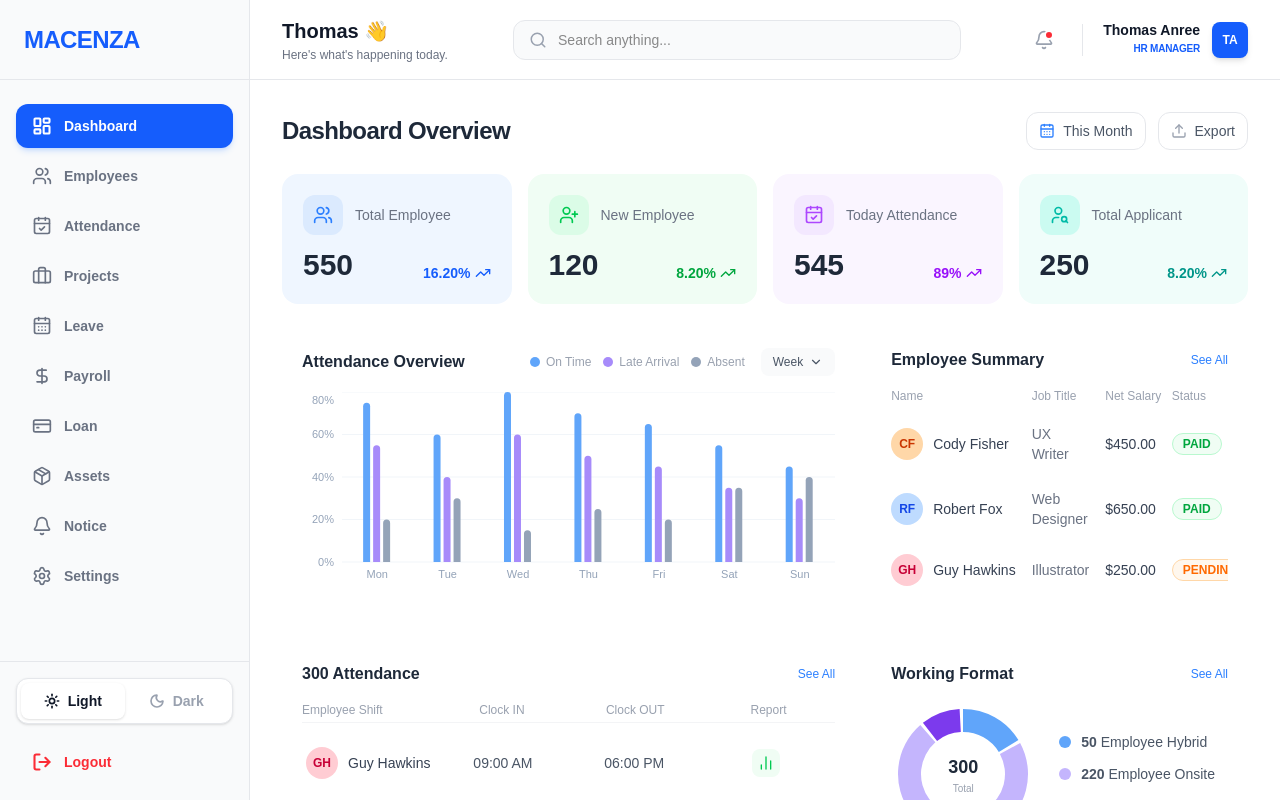
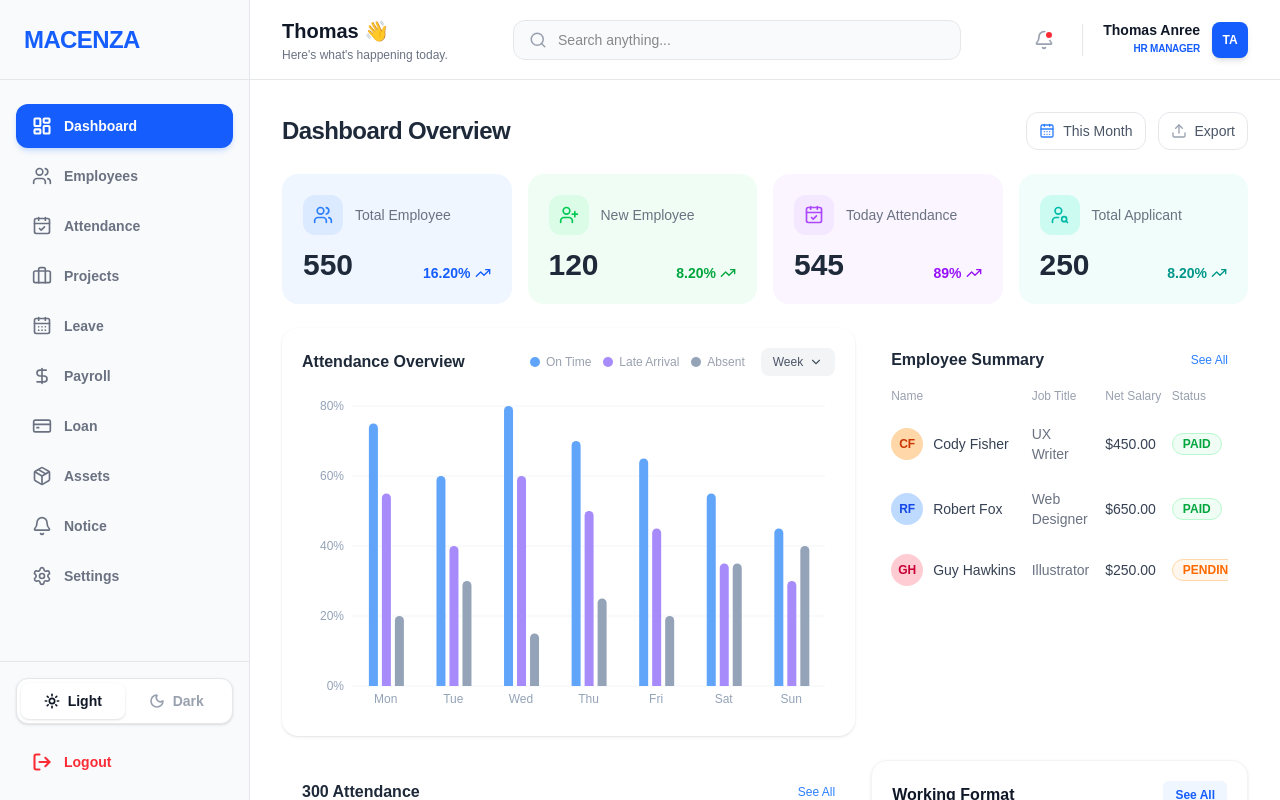
Before and after one commit to macenza/hrms-front, a Next.js app: page /dashboard in a window 1280 px wide. Built offline with nearby package versions, Linux system fonts and the light colour scheme.

Commit message:
Dashboard Charts adjustment

```diff
--- a/package.json
+++ b/package.json
@@ -19,7 +19,7 @@
     "react": "19.2.4",
     "react-dom": "^19.2.4",
     "react-redux": "^9.2.0",
-    "recharts": "^3.8.0",
+    "recharts": "^3.8.1",
     "tailwind-merge": "^3.5.0"
   },
   "devDependencies": {
--- a/src/components/dashboard/AttendanceChart.tsx
+++ b/src/components/dashboard/AttendanceChart.tsx
@@ -1,6 +1,6 @@
 "use client";
 
-import React, { useState } from "react";
+import React, { useState, useEffect } from "react";
 import {
     BarChart,
     Bar,
@@ -13,10 +13,11 @@ import {
 import { ChevronDown } from "lucide-react";
 import { ATTENDANCE_DATA } from "@/lib/data";
 
+
 const LEGEND = [
-    { label: "On Time", color: "#60A5FA" }, // blue-400
-    { label: "Late Arrival", color: "#A78BFA" }, // violet-400
-    { label: "Absent", color: "#94A3B8" }, // slate-200  old: #E2E8F0
+    { label: "On Time", color: "#60A5FA", key: "onTime" },
+    { label: "Late Arrival", color: "#A78BFA", key: "lateArrival" },
+    { label: "Absent", color: "#94A3B8", key: "absent" },
 ];
 
 interface AttendanceChartProps {
@@ -25,44 +26,63 @@ interface AttendanceChartProps {
 
 const AttendanceChart = ({ isDark = false }: AttendanceChartProps) => {
     const [period, setPeriod] = useState<"Week" | "Month">("Week");
+    const [mounted, setMounted] = useState(false);
+
+    useEffect(() => {
+        setMounted(true);
+    }, []);
+
+    // Render a placeholder skeleton of the exact same size while server-side rendering
+    if (!mounted) {
+        return (
+            <div className={`rounded-2xl p-5 min-w-0 h-[360px] md:h-[400px] ${isDark ? "bg-gray-800" : "bg-white shadow-sm"}`}>
+                <div className="animate-pulse h-full w-full bg-gray-200/50 rounded-xl" />
+            </div>
+        );
+    }
+
     return (
         <div
             className={`
-        rounded-2xl p-5 flex flex-col gap-4
-        transition-colors duration-300
-        ${isDark ? "bg-gray-800 border border-gray-700" : "bg-white"}
+                rounded-2xl p-5 flex flex-col gap-5 min-w-0
+                transition-all duration-300
+                ${isDark
+                    ? "bg-gray-800 border border-gray-700"
+                    : "bg-white shadow-sm"}
             `}
         >
             {/* Header */}
-            <div className="flex items-center justify-between">
+            <div className="flex items-center justify-between flex-wrap gap-3">
                 <h3 className={`text-base font-semibold ${isDark ? "text-white" : "text-gray-800"}`}>
                     Attendance Overview
                 </h3>
 
-                <div className="flex items-center gap-4">
-                    {/* Legend */}
-                    <div className="hidden sm:flex items-center gap-3">
+                <div className="flex items-center gap-4 flex-wrap">
+                    <div className="flex items-center gap-3 flex-wrap">
                         {LEGEND.map((l) => (
                             <div key={l.label} className="flex items-center gap-1.5">
-                                <span className="w-2.5 h-2.5 rounded-full" style={{ backgroundColor: l.color }} />
-                                <span className={`text-xs ${isDark ? "text-gray-400" : "text-gray-400"}`}>
+                                <span
+                                    className="w-2.5 h-2.5 rounded-full"
+                                    style={{ backgroundColor: l.color }}
+                                />
+                                <span className="text-xs text-gray-400">
                                     {l.label}
                                 </span>
                             </div>
                         ))}
                     </div>
 
-                    {/* Period selector */}
                     <button
                         className={`
                             flex items-center gap-1.5 px-3 py-1.5 rounded-lg text-xs font-medium
-                transition-colors duration-200
+                            transition-all duration-200
                             ${isDark
                                 ? "bg-gray-700 text-gray-300 hover:bg-gray-600"
-                                : "bg-gray-50 text-gray-600 hover:bg-gray-100"
+                                : "bg-gray-100 text-gray-600 hover:bg-gray-200"}
+                        `}
+                        onClick={() =>
+                            setPeriod((p) => (p === "Week" ? "Month" : "Week"))
                         }
-            `}
-                        onClick={() => setPeriod((p) => (p === "Week" ? "Month" : "Week"))}
                     >
                         {period}
                         <ChevronDown className="w-3.5 h-3.5" />
@@ -70,57 +90,71 @@ const AttendanceChart = ({ isDark = false }: AttendanceChartProps) => {
                 </div>
             </div>
 
-            {/* Chart */}
-            <ResponsiveContainer width="100%" height={200}>
+            {/* Chart Container */}
+            <div className="w-full h-[260px] sm:h-[300px] md:h-[320px]">
+                <ResponsiveContainer width="100%" height="100%">
                     <BarChart
+                        width={500}
+                        height={300}
                         data={ATTENDANCE_DATA}
-                    barCategoryGap="30%"
-                    barGap={3}
-                    margin={{ top: 0, right: 0, bottom: 0, left: -20 }}
+                        barCategoryGap="25%"
+                        barGap={4}
+                        margin={{ top: 10, right: 10, bottom: 0, left: -10 }}
                     >
                         <CartesianGrid
                             vertical={false}
                             stroke={isDark ? "#374151" : "#F1F5F9"}
-                        strokeDasharray="0"
                         />
+
                         <XAxis
                             dataKey="day"
                             axisLine={false}
                             tickLine={false}
                             tick={{
-                            fontSize: 11,
+                                fontSize: 12,
                                 fill: isDark ? "#9CA3AF" : "#94A3B8",
-                            fontFamily: "inherit",
                             }}
                         />
+
                         <YAxis
                             axisLine={false}
                             tickLine={false}
                             tickFormatter={(v: number) => `${v}%`}
                             tick={{
-                            fontSize: 11,
+                                fontSize: 12,
                                 fill: isDark ? "#9CA3AF" : "#94A3B8",
-                            fontFamily: "inherit",
                             }}
                         />
+
                         <Tooltip
                             cursor={{ fill: "transparent" }}
                             contentStyle={{
                                 background: isDark ? "#1F2937" : "#fff",
-                            border: isDark ? "1px solid #374151" : "1px solid #E2E8F0",
-                            borderRadius: 10,
+                                border: isDark
+                                    ? "1px solid #374151"
+                                    : "1px solid #E2E8F0",
+                                borderRadius: 12,
                                 fontSize: 12,
                                 color: isDark ? "#E5E7EB" : "#374151",
-                            boxShadow: "0 4px 12px rgba(0,0,0,0.08)",
+                                boxShadow: "0 6px 20px rgba(0,0,0,0.08)",
                             }}
                         />
-                    <Bar dataKey="onTime" name="On Time" fill="#60A5FA" radius={[4, 4, 0, 0]} maxBarSize={12} />
-                    <Bar dataKey="lateArrival" name="Late Arrival" fill="#A78BFA" radius={[4, 4, 0, 0]} maxBarSize={12} />
-                    <Bar dataKey="absent" name="Absent" fill={isDark ? "#4B5563" : "#94A3B8"} radius={[4, 4, 0, 0]} maxBarSize={12} />
+
+                        {LEGEND.map((item) => (
+                            <Bar
+                                key={item.key}
+                                dataKey={item.key}
+                                fill={item.color}
+                                radius={[6, 6, 0, 0]}
+                                maxBarSize={14}
+                                animationDuration={800}
+                            />
+                        ))}
                     </BarChart>
                 </ResponsiveContainer>
             </div>
+        </div>
     );
-}
+};
 
-export default AttendanceChart
+export default AttendanceChart;
--- a/src/components/dashboard/WorkingFormat.tsx
+++ b/src/components/dashboard/WorkingFormat.tsx
@@ -1,5 +1,7 @@
+"use client";
+
 import React from "react";
-import { PieChart, Pie, Cell, Tooltip, ResponsiveContainer } from "recharts";
+import { PieChart, Pie, Cell, Tooltip } from "recharts";
 import { WORKING_FORMAT } from "@/lib/data";
 
 interface WorkingFormatProps {
@@ -12,87 +14,96 @@ export default function WorkingFormat({ isDark = false }: WorkingFormatProps) {
     return (
         <div
             className={`
-        rounded-2xl p-5 flex flex-col gap-4 h-full
-        transition-colors duration-300
-        ${isDark ? "bg-gray-800 border border-gray-700" : "bg-white"}
+                rounded-2xl p-5 flex flex-col gap-4 h-full min-w-0
+                transition-colors duration-300 shadow-sm
+                ${isDark ? "bg-gray-800 border border-gray-700" : "bg-white border border-gray-100"}
             `}
         >
             {/* Header */}
             <div className="flex items-center justify-between">
-                <h3 className={`text-base font-semibold ${isDark ? "text-white" : "text-gray-800"}`}>
+                <h3 className={`text-base font-semibold ${isDark ? "text-white" : "text-gray-900"}`}>
                     Working Format
                 </h3>
-                <button className="text-xs font-medium text-blue-500 hover:text-blue-600 transition-colors">
+                <button className="text-xs font-bold text-blue-600 hover:text-blue-700 transition-colors bg-blue-50 hover:bg-blue-100 px-3 py-1.5 rounded-md">
                     See All
                 </button>
             </div>
 
             {/* Chart + Legend */}
-            <div className="flex items-center gap-6">
-                {/* Donut */}
+            <div className="flex items-center gap-6 mt-2">
+
+                {/* Donut Chart */}
                 <div className="relative w-36 h-36 shrink-0">
-                    <ResponsiveContainer width="100%" height="100%">
-                        <PieChart>
+                    <PieChart width={144} height={144}>
                         <Pie
                             data={WORKING_FORMAT}
                             dataKey="count"
                             nameKey="label"
                             cx="50%"
                             cy="50%"
-                                innerRadius={42}
-                                outerRadius={65}
+                            innerRadius={48}
+                            outerRadius={70}
                             paddingAngle={3}
                             startAngle={90}
                             endAngle={-270}
+                            stroke="none"
                         >
                             {WORKING_FORMAT.map((segment) => (
-                                    <Cell key={segment.label} fill={segment.color} stroke="transparent" />
+                                <Cell
+                                    key={segment.label}
+                                    fill={segment.color}
+                                    style={{ outline: 'none' }}
+                                />
                             ))}
                         </Pie>
                         <Tooltip
+                            cursor={{ fill: "transparent" }}
                             contentStyle={{
                                 background: isDark ? "#1F2937" : "#fff",
                                 border: isDark ? "1px solid #374151" : "1px solid #E2E8F0",
-                                    borderRadius: 10,
+                                borderRadius: 12,
                                 fontSize: 12,
-                                    color: isDark ? "#E5E7EB" : "#374151",
+                                fontWeight: 600,
+                                color: isDark ? "#E5E7EB" : "#111827",
+                                boxShadow: "0 4px 12px rgba(0,0,0,0.05)",
                             }}
-                                formatter={(value, name) => [
-                                    `${value} employees`,
-                                    name,
+                            formatter={(value: any) => [
+                                `${value ?? 0} employees`,
                             ]}
                         />
                     </PieChart>
-                    </ResponsiveContainer>
 
-                    {/* Center label */}
+                    {/* Center Total Label */}
                     <div className="absolute inset-0 flex flex-col items-center justify-center pointer-events-none">
-                        <span className={`text-lg font-bold ${isDark ? "text-white" : "text-gray-800"}`}>
+                        <span className={`text-xl font-black leading-none mb-1 ${isDark ? "text-white" : "text-gray-900"}`}>
                             {total}
                         </span>
-                        <span className={`text-[10px] ${isDark ? "text-gray-400" : "text-gray-400"}`}>
+                        <span className={`text-[10px] font-bold uppercase tracking-wider ${isDark ? "text-gray-400" : "text-gray-500"}`}>
                             Total
                         </span>
                     </div>
                 </div>
 
-                {/* Legend */}
-                <div className="flex flex-col gap-3">
+                {/* Legend List */}
+                <div className="flex flex-col gap-3 flex-1">
                     {WORKING_FORMAT.map((segment) => (
                         <div key={segment.label} className="flex items-center gap-2.5">
                             <span
-                                className="w-3 h-3 rounded-full shrink-0"
+                                className="w-3 h-3 rounded-full shrink-0 shadow-sm"
                                 style={{ backgroundColor: segment.color }}
                             />
                             <span
-                                className={`text-sm ${isDark ? "text-gray-300" : "text-gray-600"}`}
+                                className={`text-sm flex items-center gap-1.5 ${isDark ? "text-gray-300" : "text-gray-600"}`}
                             >
-                                <span className="font-semibold">{segment.count}</span>{" "}
-                                {segment.label}
+                                <span className={`font-bold ${isDark ? "text-white" : "text-gray-900"}`}>
+                                    {segment.count}
+                                </span>{" "}
+                                <span className="text-xs font-medium">{segment.label}</span>
                             </span>
                         </div>
                     ))}
                 </div>
+
             </div>
         </div>
     );
```
Also changed, not shown: src/app/(main)/dashboard/page.tsx (+21 -2 lines), 1 other file (tests, documents, lock files or other folders). Lines whose indentation alone changed are shown as unchanged.
